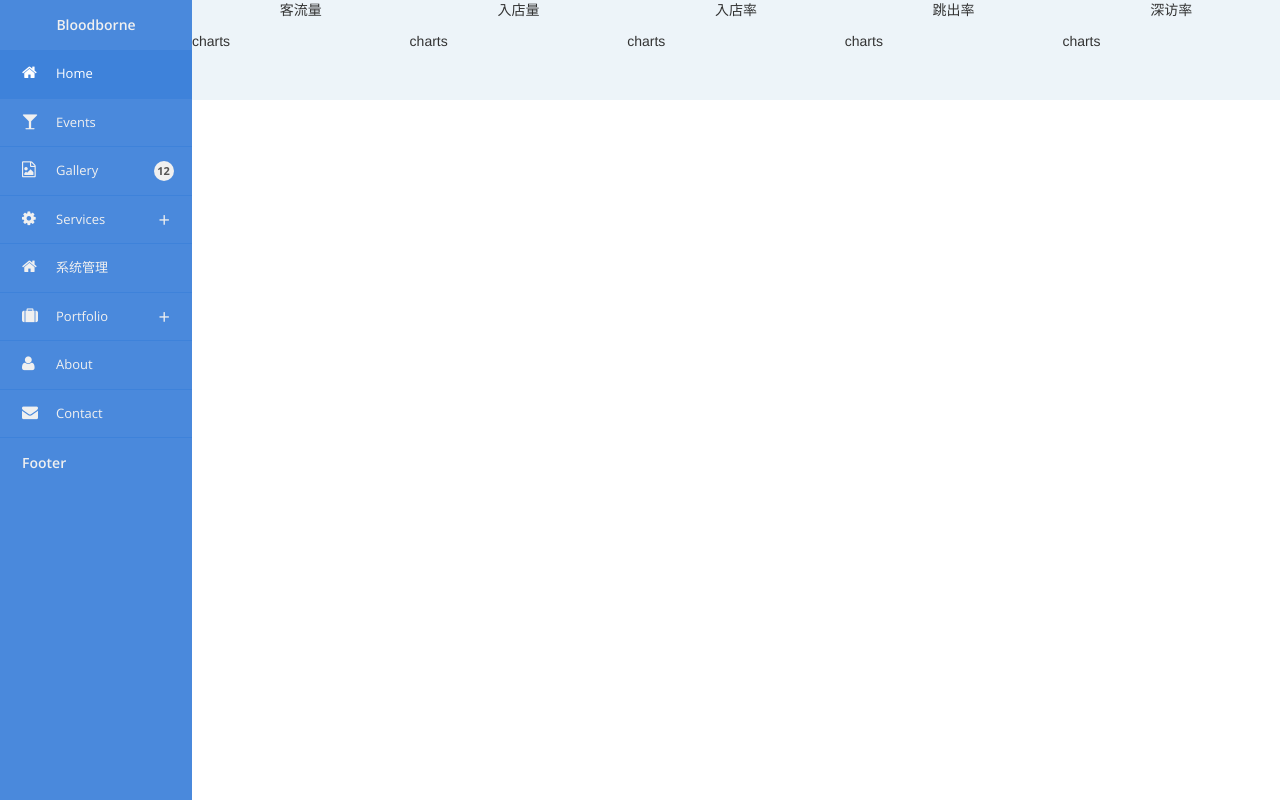
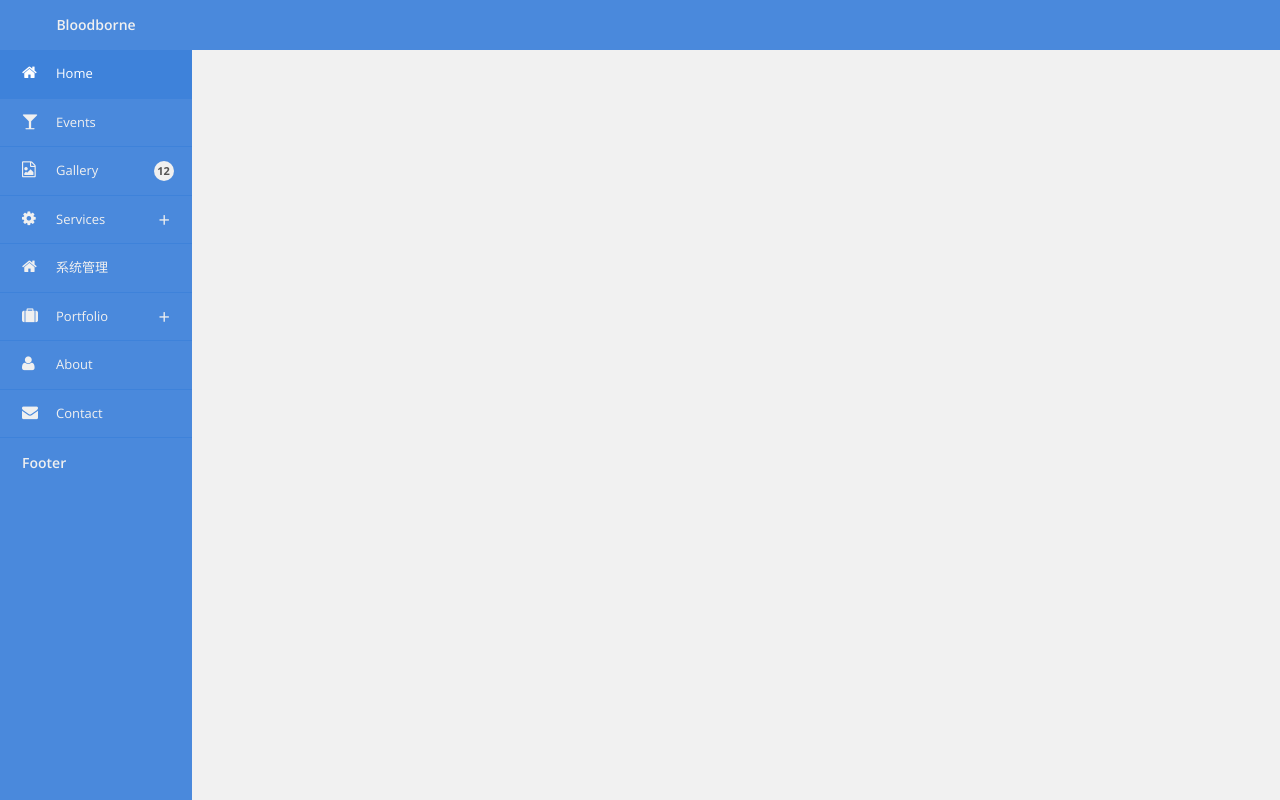
Before and after one commit to Lo1icon/BloodborneFE, a plain HTML site: page index.html in a window 1280 px wide. Drawn offline with nearby package versions, Linux system fonts and the light colour scheme.

Commit message:
2017年3月2日10:41:45

```diff
--- a/css/index.css
+++ b/css/index.css
@@ -17,11 +17,14 @@
 
 #right {
     width: 85%;
-    height: 100%;
+    height: auto;
     position: absolute;
     left: 15%;
     top: 0;
-    background-color: #FFFFFF;
+    bottom:0;
+    background-color: #f1f1f1;
+    overflow-y: hidden;
+    overflow-x: hidden;
 }
 #topMainData{
     height: 100px;
@@ -43,3 +46,22 @@
 .utdData p{
     text-align: center;
 }
+#restCharts{
+    height:auto;
+    width:auto;
+    background-color: #f1f1f1;
+    overflow: hidden;
+    top:50px;
+    bottom:0;
+    right:0;
+    left:0;
+    position: absolute;
+    z-index: 99;
+}
+#topBar{
+    height:50px;
+    width:100%;
+    position: fixed;
+    top:0;
+    z-index:100;
+}
--- a/index.html
+++ b/index.html
@@ -110,28 +110,31 @@
 
 
     <div id="right">
-        <div id="topMainData">
-            <!--实时数据-->
-            <div class="utdData">
-                <p>客流量</p>
-                <div>charts</div>
-            </div>
-            <div class="utdData">
-                <p>入店量</p>
-                <div>charts</div>
-            </div>
-            <div class="utdData">
-                <p>入店率</p>
-                <div>charts</div>
-            </div>
-            <div class="utdData">
-                <p>跳出率</p>
-                <div>charts</div>
-            </div>
-            <div class="utdData">
-                <p>深访率</p>
-                <div>charts</div>
-            </div>
+        <div id="topBar" class="blue"></div>
+
+
+        <!--<div id="topMainData">-->
+            <!--&lt;!&ndash;实时数据&ndash;&gt;-->
+            <!--<div class="utdData">-->
+                <!--<p>客流量</p>-->
+                <!--<div>charts</div>-->
+            <!--</div>-->
+            <!--<div class="utdData">-->
+                <!--<p>入店量</p>-->
+                <!--<div>charts</div>-->
+            <!--</div>-->
+            <!--<div class="utdData">-->
+                <!--<p>入店率</p>-->
+                <!--<div>charts</div>-->
+            <!--</div>-->
+            <!--<div class="utdData">-->
+                <!--<p>跳出率</p>-->
+                <!--<div>charts</div>-->
+            <!--</div>-->
+            <!--<div class="utdData">-->
+                <!--<p>深访率</p>-->
+                <!--<div>charts</div>-->
+            <!--</div>-->
 
             <!--<ul class="utdData">-->
                 <!--<li>客流量</li>-->
@@ -153,8 +156,8 @@
                 <!--<li>深访率</li>-->
                 <!--<li>0.233%</li>-->
             <!--</ul>-->
-        </div>
-        <div id="mainCharts">
+        <!--</div>-->
+        <div id="restCharts">
 
         </div>
     </div>
```
Also changed, not shown: 分析.txt.
